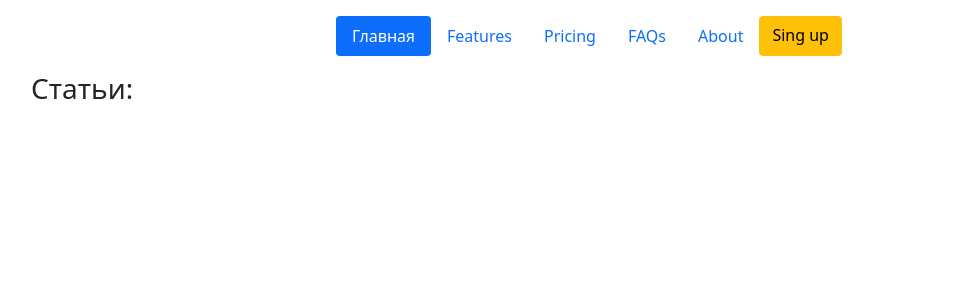
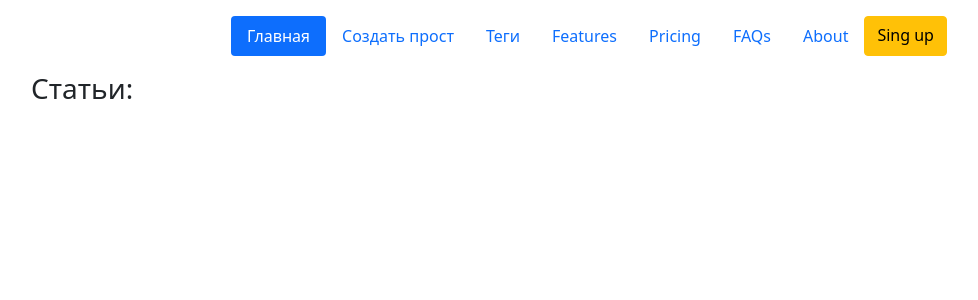
Before and after one commit to LoneTraveler747/Django, a Django app: page /news/list_posts/ in a window 1280 px wide. Shown: the top 300 px of the page, without its empty margins (51-1029 px from the left). Run offline with Django 3.2, Linux system fonts and the light colour scheme; data that the repository does not hold is empty.

Commit message:
Добавил пару ссылок в шапке страницы

```diff
--- a/django_news/templates/base.html
+++ b/django_news/templates/base.html
@@ -12,6 +12,8 @@
     <header class="d-flex justify-content-center py-3">
       <ul class="nav nav-pills">
         <li class="nav-item"><a href="{% url 'list_posts_url' %}" class="nav-link active" aria-current="page">Главная</a></li>
+        <li class="nav-item"><a href="{% url 'post_create_url' %}" class="nav-link" aria-current="page">Создать прост</a></li>
+        <li class="nav-item"><a href="{% url 'tags_list_url' %}" class="nav-link" aria-current="page">Теги</a></li>
         <li class="nav-item"><a href="#" class="nav-link">Features</a></li>
         <li class="nav-item"><a href="#" class="nav-link">Pricing</a></li>
         <li class="nav-item"><a href="#" class="nav-link">FAQs</a></li>
```
